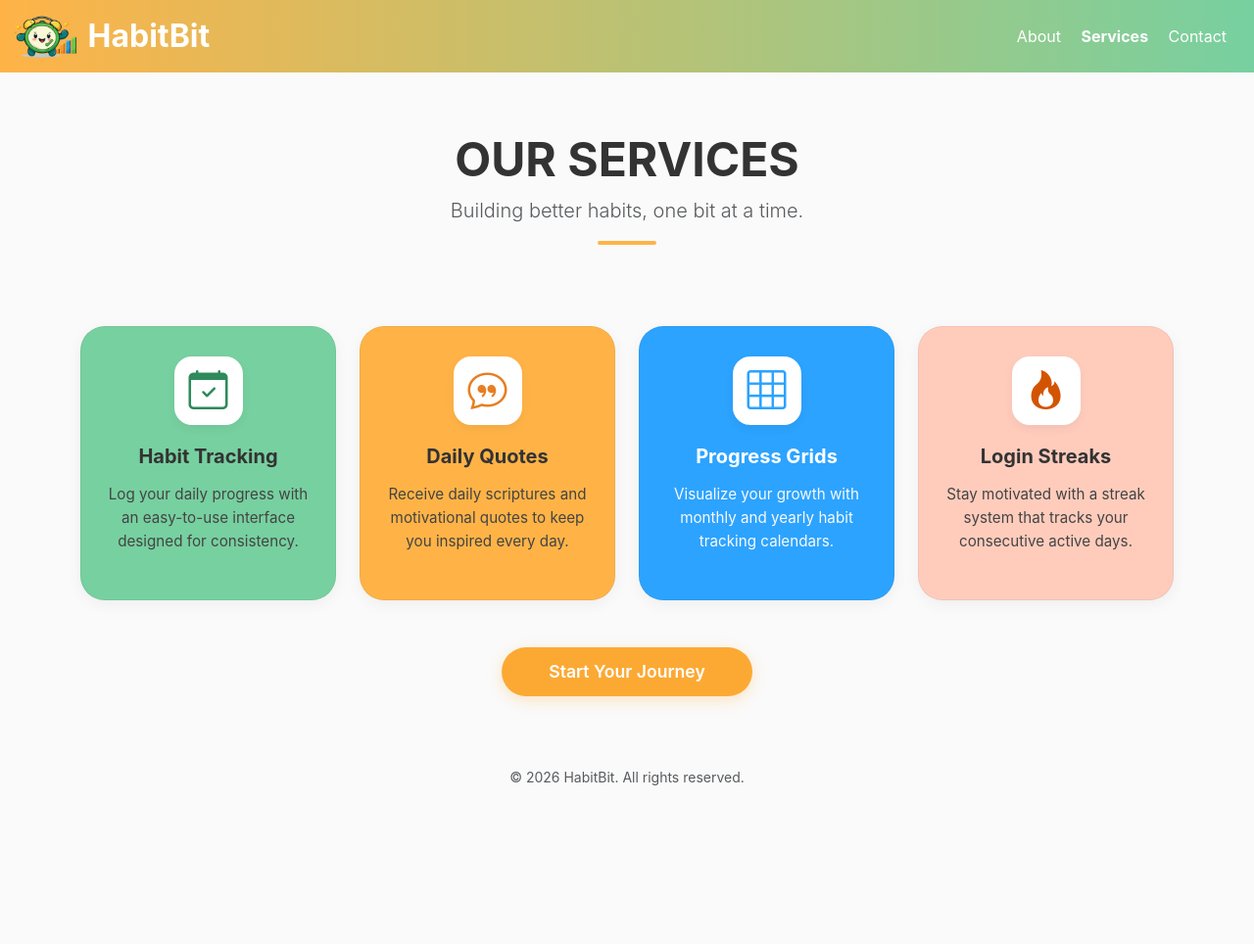
After one commit to PatriciaGutz/BSIT_2E-G1_Group_2_HabitBit, a PHP site: page /landingservices.php in a window 1280 px wide. The commit adds this page. Shown: the whole page at 98% size. Run offline with PHP 8.4, Linux system fonts and the light colour scheme.

Commit message:
creating a localhost, add services in landing page and changing htmls to .php

```diff
--- a/css/style.css
+++ b/css/style.css
@@ -310,7 +310,7 @@ body {
   background: #fff;
 }
 
-/* Services & Modal Styles */
+/* Profile & Modal Styles */
 
 .bg-white.p-3.rounded-4.shadow-sm.border.mb-4 {
     margin: 10px auto !important;
@@ -366,7 +366,6 @@ body {
     background: #f59e0b;
     transform: scale(1.05);
 }
-
 
 .modal {
     display: none;
@@ -777,3 +776,89 @@ body {
     font-size: 0.9rem;
     padding: 8px 16px;
 }
+/* Services*/
+.services-header {
+    padding: 60px 0 20px;
+}
+
+.header-line {
+    width: 60px;
+    height: 4px;
+    background-color: #ffb347; /* HabitBit Orange */
+    margin: 15px auto;
+    border-radius: 2px;
+}
+
+.service-card {
+    border-radius: 25px;
+    padding: 30px 20px;
+    text-align: center;
+    height: 100%;
+    transition: all 0.3s ease;
+    border: 1px solid rgba(0,0,0,0.05);
+    box-shadow: 0 4px 15px rgba(0,0,0,0.05);
+}
+
+.service-card:hover {
+    transform: translateY(-10px);
+    box-shadow: 0 10px 25px rgba(0,0,0,0.1);
+}
+
+.service-icon {
+    font-size: 2.5rem;
+    margin-bottom: 20px;
+    display: inline-block;
+    background: white;
+    width: 70px;
+    height: 70px;
+    line-height: 70px;
+    border-radius: 18px;
+    box-shadow: 0 4px 10px rgba(0,0,0,0.05);
+}
+
+.service-card h3 {
+    font-size: 1.25rem;
+    font-weight: 700;
+    margin-bottom: 15px;
+}
+
+.service-card p {
+    font-size: 0.95rem;
+    line-height: 1.6;
+    color: #444;
+}
+/* --- Button Styles --- */
+
+.btn-start {
+    background-color: #fca934;
+    color: white;
+    border: none;
+    font-weight: 600;
+    transition: all 0.3s ease;
+    box-shadow: 0 4px 15px rgba(255, 179, 71, 0.3);
+}
+
+.btn-start:hover {
+    background-color: #f0b761;
+    color: white;
+    transform: scale(1.05);
+    box-shadow: 0 6px 20px rgba(255, 179, 71, 0.4);
+}
+
+.btn-lg {
+    padding: 12px 40px;
+    font-size: 1.1rem;
+}
+/* --- Color Variations from your Main Palette --- */
+.hb-green { background-color: #77d0a0; }
+.hb-orange { background-color: #ffb347; }
+.hb-blue { background-color: #2ca3ff; color: white; }
+.hb-peach { background-color: #ffccbc; }
+
+/* Icon colors */
+.hb-green .service-icon { color: #2d8a5a; }
+.hb-orange .service-icon { color: #e67e22; }
+.hb-blue .service-icon { color: #2ca3ff; }
+.hb-peach .service-icon { color: #d35400; }
+
+.hb-blue p { color: #f8f9fa; }
--- /dev/null
+++ b/landingservices.php
@@ -0,0 +1,78 @@
+<!DOCTYPE html>
+<html lang="en">
+<head>
+    <meta charset="UTF-8">
+    <meta name="viewport" content="width=device-width, initial-scale=1.0">
+    <title>Services - HabitBit</title>
+    <link href="https://cdn.jsdelivr.net/npm/bootstrap@5.3.0/dist/css/bootstrap.min.css" rel="stylesheet">
+    <link rel="stylesheet" href="https://cdn.jsdelivr.net/npm/bootstrap-icons@1.11.1/font/bootstrap-icons.css">
+    <link rel="stylesheet" href="css/style.css">
+</head>
+<body>
+    <nav class="navbar navbar-expand-lg navbar-light custom-navbar">
+        <div class="container-fluid">
+            <a class="navbar-brand d-flex align-items-center" href="index.php">
+                <img src="images/logo.png" alt="HabitBit Logo" height="45" class="me-2">
+                <span class="fw-bold text-white fs-2">HabitBit</span>
+            </a>
+            <div class="ms-auto">
+                <a href="landingabout.php" class="text-white text-decoration-none me-3">About</a>
+                <a href="landingservices.php" class="text-white text-decoration-none me-3 fw-bold">Services</a>
+                <a href="landingcontact.php" class="text-white text-decoration-none me-3">Contact</a>
+            </div>
+        </div>
+    </nav>
+
+    <header class="services-header text-center">
+        <div class="container">
+            <h1 class="display-5 fw-bold">OUR SERVICES</h1>
+            <p class="lead text-muted">Building better habits, one bit at a time.</p>
+            <div class="header-line"></div>
+        </div>
+    </header>
+
+    <main class="container py-5">
+        <div class="row g-4 justify-content-center">
+            <div class="col-md-6 col-lg-3">
+                <div class="service-card hb-green">
+                    <div class="service-icon"><i class="bi bi-calendar-check"></i></div>
+                    <h3>Habit Tracking</h3>
+                    <p>Log your daily progress with an easy-to-use interface designed for consistency.</p>
+                </div>
+            </div>
+
+            <div class="col-md-6 col-lg-3">
+                <div class="service-card hb-orange">
+                    <div class="service-icon"><i class="bi bi-chat-quote"></i></div>
+                    <h3>Daily Quotes</h3>
+                    <p>Receive daily scriptures and motivational quotes to keep you inspired every day.</p>
+                </div>
+            </div>
+
+            <div class="col-md-6 col-lg-3">
+                <div class="service-card hb-blue">
+                    <div class="service-icon"><i class="bi bi-grid-3x3"></i></div>
+                    <h3>Progress Grids</h3>
+                    <p>Visualize your growth with monthly and yearly habit tracking calendars.</p>
+                </div>
+            </div>
+
+            <div class="col-md-6 col-lg-3">
+                <div class="service-card hb-peach">
+                    <div class="service-icon"><i class="bi bi-fire"></i></div>
+                    <h3>Login Streaks</h3>
+                    <p>Stay motivated with a streak system that tracks your consecutive active days.</p>
+                </div>
+            </div>
+        </div>
+
+        <div class="text-center mt-5">
+            <a href="index.php" class="btn btn-start btn-lg px-5 rounded-pill">Start Your Journey</a>
+        </div>
+    </main>
+
+    <footer class="py-4 text-center">
+        <p class="text-muted small">&copy; 2026 HabitBit. All rights reserved.</p>
+    </footer>
+</body>
+</html>
--- a/login.html
+++ b/login.php
@@ -12,7 +12,7 @@
 <body>
     <nav class="navbar navbar-expand-lg navbar-light custom-navbar">
         <div class="container-fluid">
-            <a class="navbar-brand d-flex align-items-center" href="index.html">
+            <a class="navbar-brand d-flex align-items-center" href="index.php">
                 <img src="images/logo.png" alt="HabitBit Logo" height="45" class="me-2">
                 <span class="fw-bold text-white fs-2">HabitBit</span>
             </a>
@@ -48,3 +48,6 @@
     <script src="js/landingscript.js"></script>
 </body>
 </html>
+
+<!-- Sanaakonalang12 -->
+<!-- Inihawnadinosaur12 -->
```
Also changed, not shown: About.php (renamed from About.html, +5 -5 lines), Contact.php (renamed from landingcontact.html, +7 -6 lines), dashboard.php (renamed from dashboard.html, +8 -8 lines), gallery.php (renamed from gallery.html, +5 -5 lines), index.php (renamed from index.html, +7 -6 lines), js/landingscript.js (+45 -20 lines), js/main.js (+5 -13 lines), landingabout.php (renamed from landingabout.html, +10 -14 lines), landingcontact.php (renamed from Contact.html, +11 -10 lines), profile.php (renamed from profile.html, +7 -7 lines), register.php (renamed from register.html, +9 -4 lines), css/landingstyle.css (line endings or trailing spaces).
